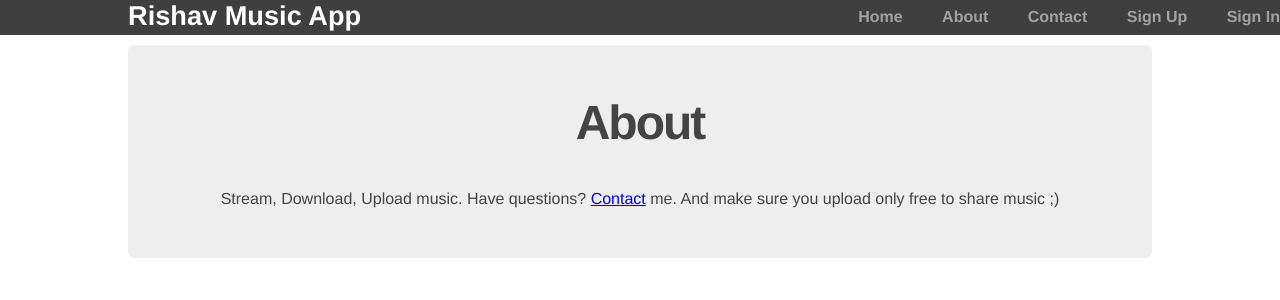
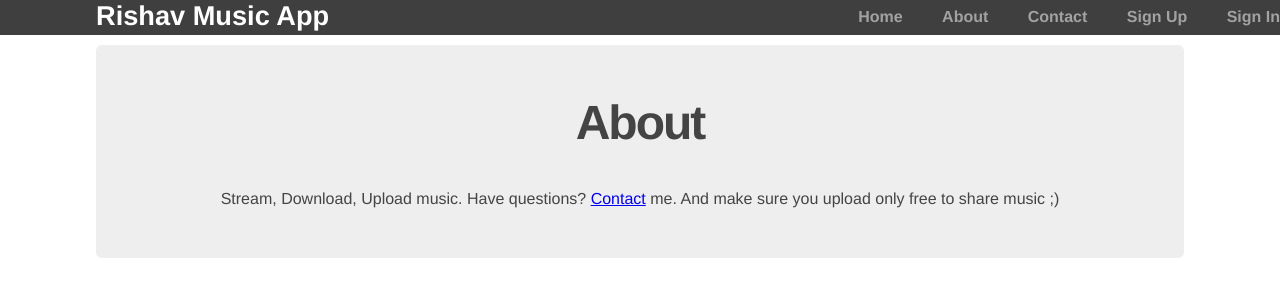
Before and after one commit to RishavT/cube26musicapp, a Flask app: page /about in a window 1280 px wide. Shown: the top 300 px of the page. Run offline with Flask 2, Linux system fonts and the light colour scheme; some libraries are stand-ins or nearby versions.

Commit message:
fixed scrollbar messing up with container

```diff
--- a/musicapp/static/css/main.css
+++ b/musicapp/static/css/main.css
@@ -35,8 +35,8 @@ header h1.logo:hover {
 
 .container {
   min-width: 1000px;
-  max-width: 1200px;
-  width: 80%;
+  max-width: 1300px;
+  width: 85%;
   margin: 0 auto;
 }
 
```
